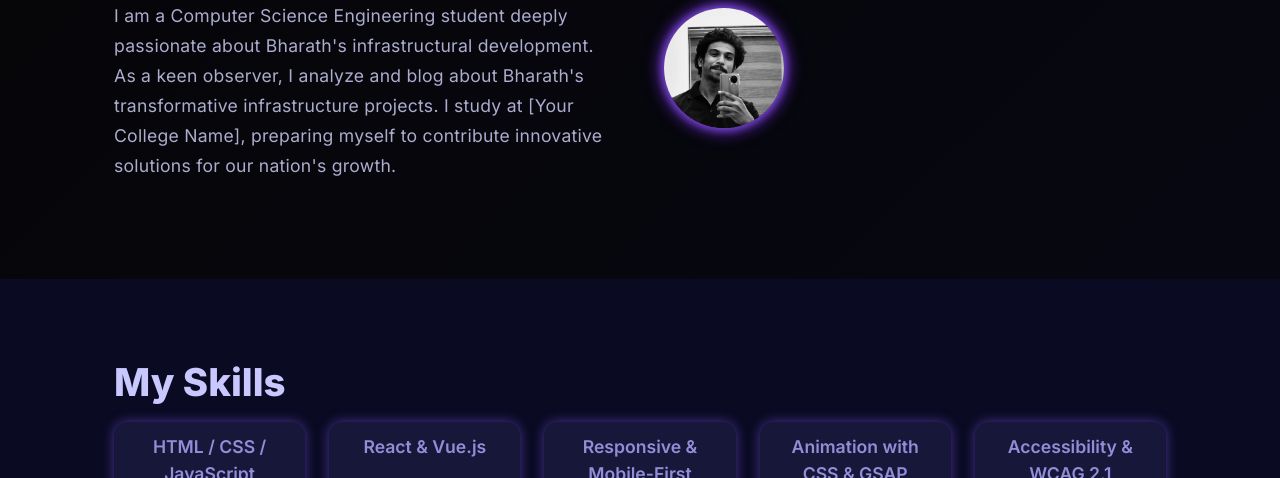
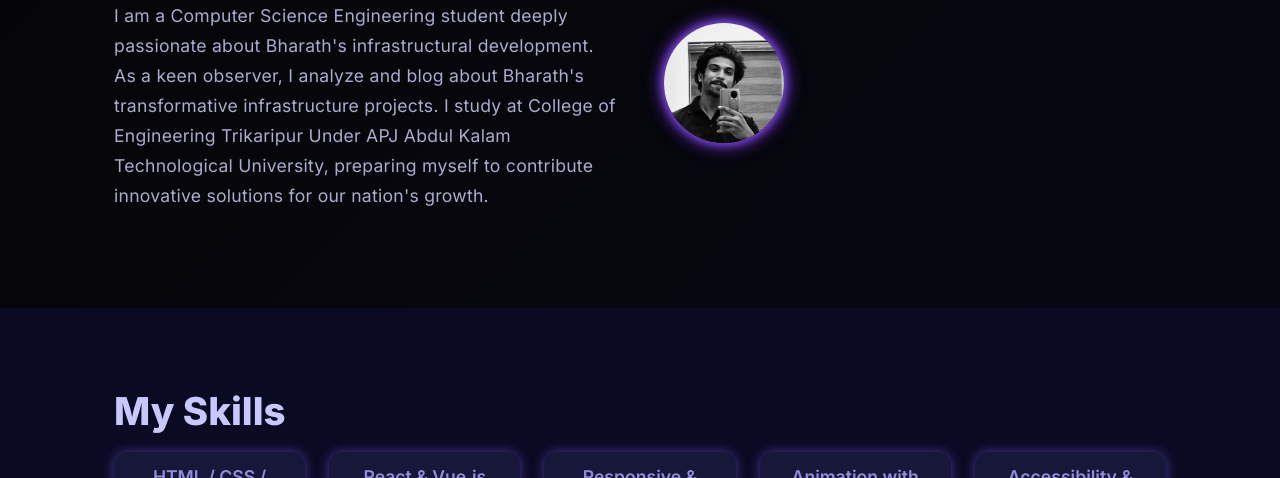
Before and after one commit to helloyadhunandanan/ynofficial, a plain HTML site: page index.html in a window 1280 px wide. Shown: the part 622-1100 px from the top of the page. Drawn offline with Linux system fonts and the light colour scheme.

Commit message:
Update index.html

```diff
--- a/index.html
+++ b/index.html
@@ -40,7 +40,7 @@
         <h2>About Me</h2>
         <p>I am a Computer Science Engineering student deeply passionate about Bharath's infrastructural development.
            As a keen observer, I analyze and blog about Bharath's transformative infrastructure projects.
-           I study at [Your College Name], preparing myself to contribute innovative solutions for our nation's growth.</p>
+           I study at College of Engineering Trikaripur Under APJ Abdul Kalam Technological University, preparing myself to contribute innovative solutions for our nation's growth.</p>
       </div>
       <img src="images/yn.jpeg"Professional portrait of a web designer and engineer" />
     </div>
```
